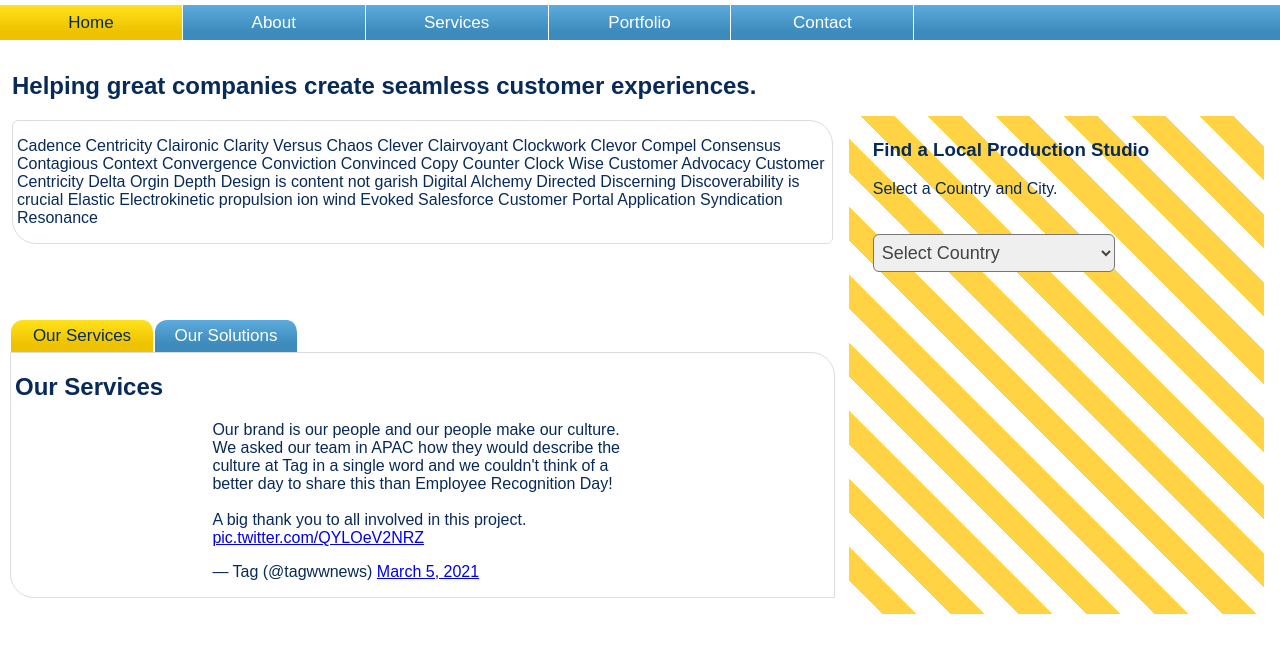
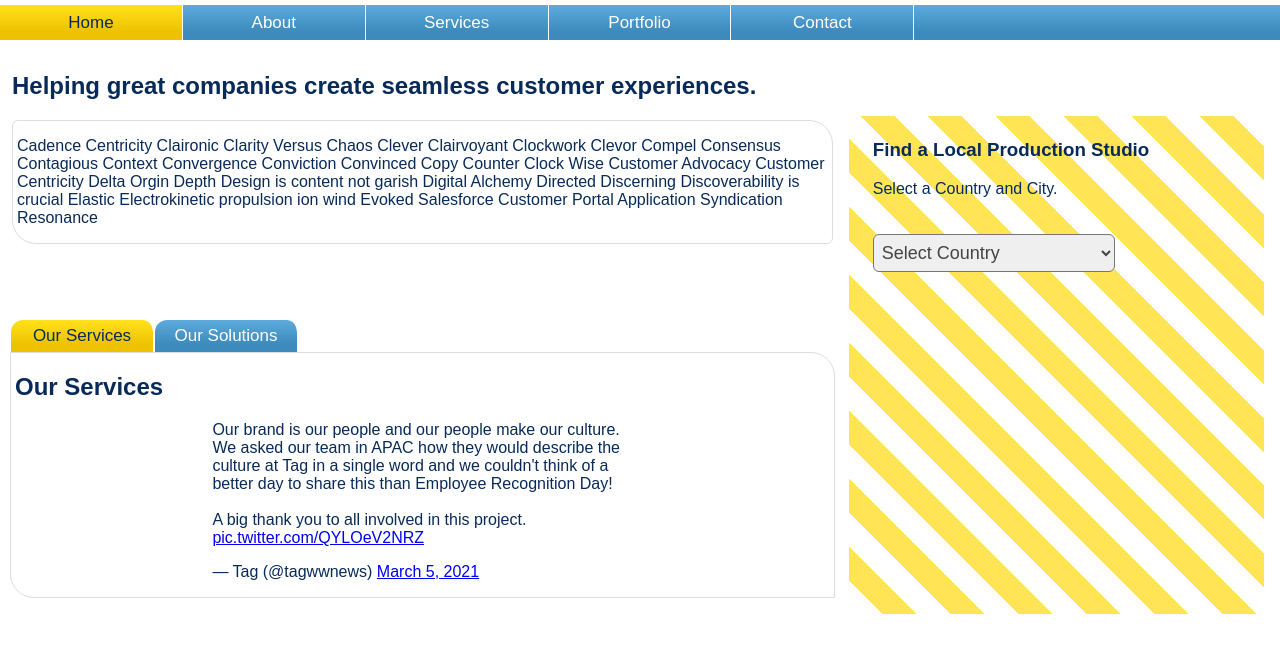
Before and after one commit to neodigm/wlt_global_production_studio, a website: page index.html in a window 1280 px wide. Shown: the part 69-722 px from the top of the page. Drawn offline with Linux system fonts and the light colour scheme.

Commit message:
🦄 Creative, Business, and Tech ⚡

```diff
--- a/index.html
+++ b/index.html
@@ -250,7 +250,7 @@ html
 
     min-height: 256px;
 
-        background: repeating-linear-gradient( 45deg, #fff, #fff 24px, #ffd344 24px,#ffd344 48px);
+        background: repeating-linear-gradient( 45deg, #fff, #fff 24px, #ffe455 24px,#ffe455 48px);
 }
 .sel-drop
 {
```
